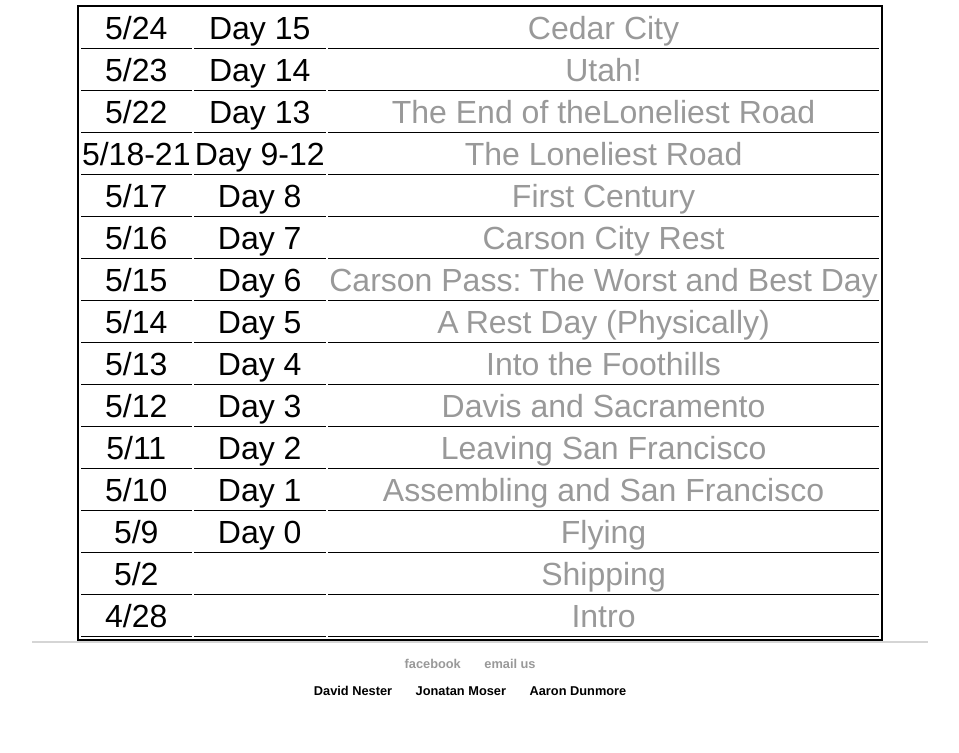
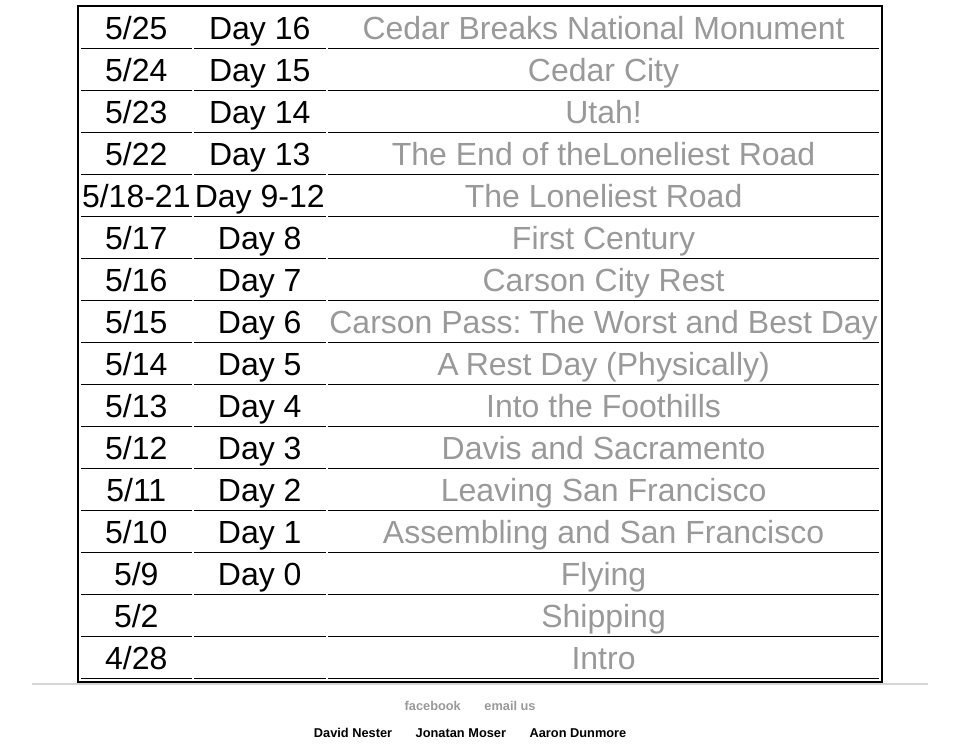
Before and after one commit to DavidNester/DavidNester.github.io, a Jekyll site: the page built from biketrip/index.html, in a window 1280 px wide. Shown: the part 600-1353 px from the top of the page, without its empty margins (160-1119 px from the left). Built offline with Jekyll 4.4.1, drawn with Linux system fonts in a browser that asks for light colours; before the commit the page ends 1311 px from its top, so only the background shows below that.

Commit message:
Update index.html

```diff
--- a/biketrip/index.html
+++ b/biketrip/index.html
@@ -6,7 +6,11 @@ title: 2018&#58; A Bike Odyssey
 <img src="/res/biketrip/FullRoute.png" width=522px height=316px>
 <div class="blurb">
 <table id='biketrip'>
-
+<tr>
+			<td>5/25</td>
+			<td>Day 16</td>
+			<td><a href="https://spark.adobe.com/page/p38IPs5iKjsFP/">Cedar Breaks National Monument</a></td>
+		</tr>
 <tr>
 			<td>5/24</td>
 			<td>Day 15</td>
```
